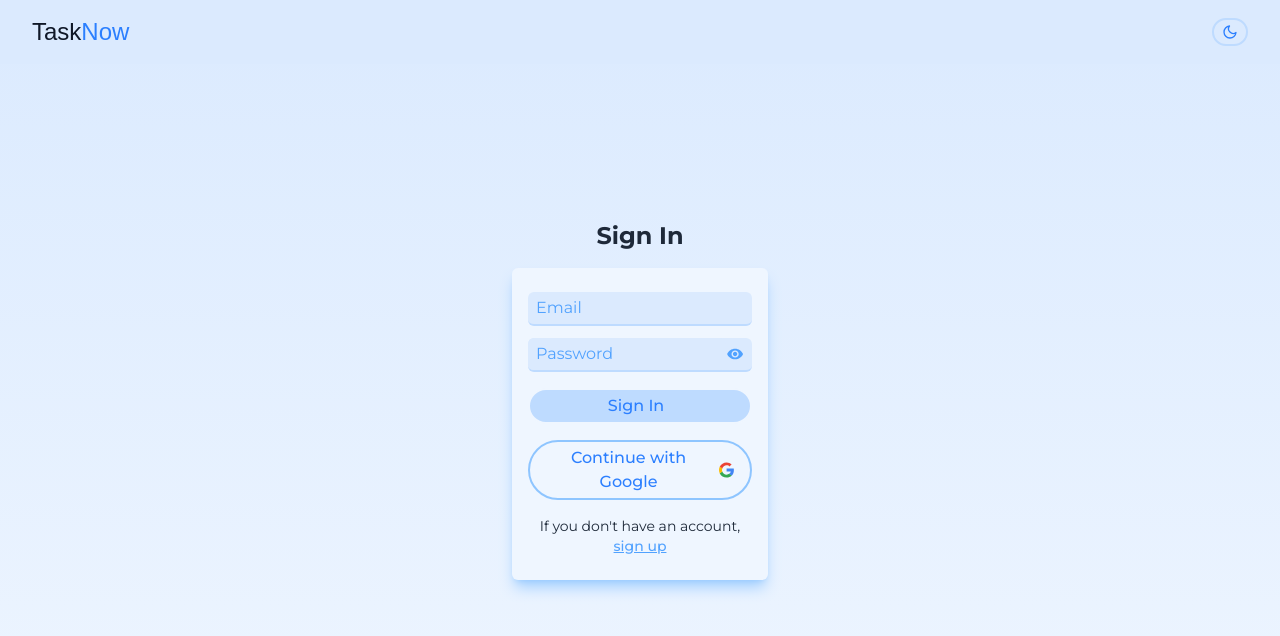
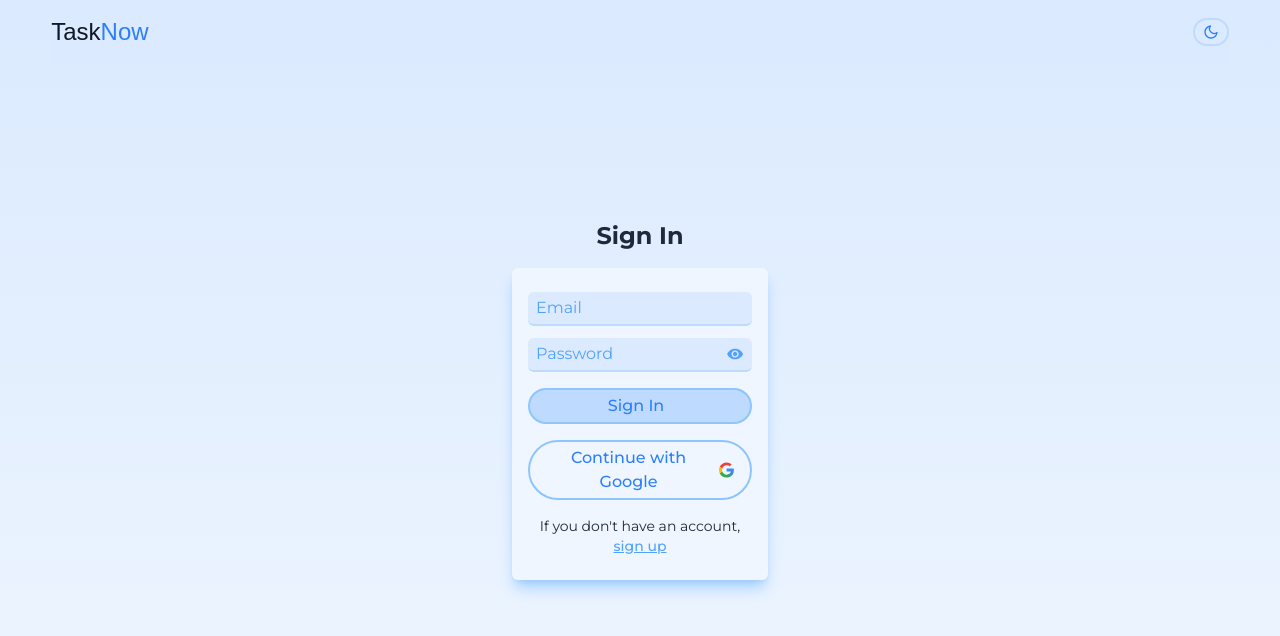
Before and after one commit to miriamsobrino/task-now, a React (Vite) app: page /sign-in in a window 1280 px wide. Shown: the top 636 px of the page. Built offline with nearby package versions, Linux system fonts and the light colour scheme; no server answers; a web font is replaced by a local one.

Commit message:
update width header

```diff
--- a/src/components/Form.tsx
+++ b/src/components/Form.tsx
@@ -132,7 +132,7 @@ function Form({ title }: Props) {
         <Button
           variant='primary'
           size='small'
-          className='group w-full border-2   px-4 py-1 rounded-full justify-between flex items-center  font-medium '
+          className='group w-full border-2 border-blue-300 px-4 py-1 rounded-full justify-between flex items-center  font-medium '
           onClick={handleAuth}
         >
           <span className='ml-4 group-hover:ml-2 transition-all duration-300'>
--- a/src/components/Header.tsx
+++ b/src/components/Header.tsx
@@ -27,7 +27,7 @@ function Header({ className }: Props) {
   };
   return (
     <div
-      className={`w-full justify-between items-center px-8 py-4 dark:bg-gray-900 bg-blue-100 flex  ${className}`}
+      className={`w-[92%] mx-auto justify-between items-center  py-4 dark:bg-gray-900 bg-blue-100 flex  ${className}`}
     >
       <h1
         className='font-special-gothic text-2xl select-none cursor-pointer hover:scale-[1.05] transition-all duration-300'
```
